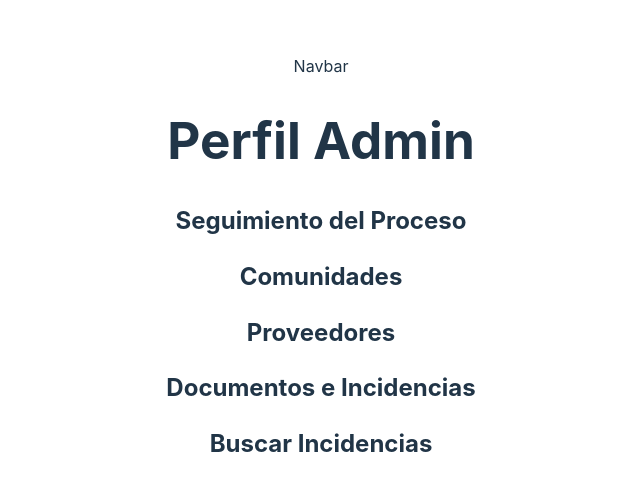
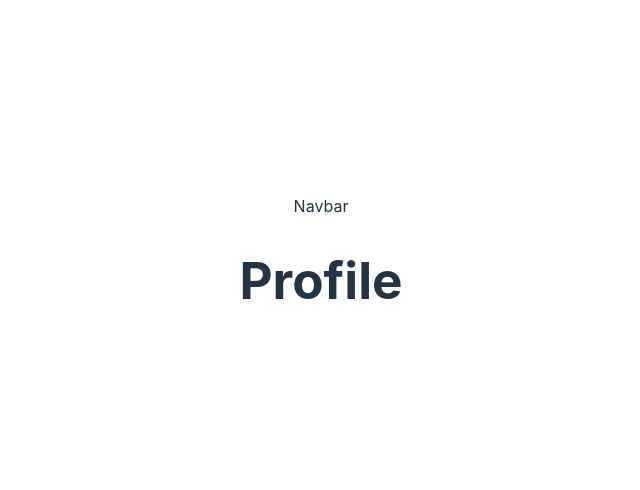
Before and after one commit to VeroPolegre/Fincas_Front, a React (Vite) app: page /profile in a window 1280 px wide. Shown: the part 132-622 px from the top of the page, without its empty margins (319-959 px from the left). Built offline with nearby package versions, Linux system fonts and the light colour scheme.

Commit message:
naming profile

```diff
--- a/src/App.jsx
+++ b/src/App.jsx
@@ -4,7 +4,7 @@ import Login from "./components/Login/Login";
 import Register from "./components/Register/Register";
 import { BrowserRouter as Router, Routes, Route } from "react-router-dom";
 import Profile from "./pages/Profile/Profile";
-import CreateCertificate from "./pages/CreateCertificate/CreateCertificate";
+import AdminProfile from "./pages/AdminProfile/AdminProfile";
 
 function App() {
   return (
@@ -20,7 +20,7 @@ function App() {
           <Route path="/profile" element={<Profile />}>
             {" "}
           </Route>
-          <Route path="/createcertificate" element={<CreateCertificate />}>
+          <Route path="/adminprofile" element={<AdminProfile />}>
             {" "}
           </Route>
         </Routes>
--- a/src/pages/CreateCertificate/CreateCertificate.jsx
+++ b/src/pages/AdminProfile/AdminProfile.jsx
@@ -1,7 +1,7 @@
 import React, { useState } from "react";
 import Header from "../../components/Header/Header";
 
-const CreateCertificate = () => {
+const AdminProfile = () => {
   const [comunidad, setComunidad] = useState("");
   const [archivo, setArchivo] = useState(null);
 
@@ -20,7 +20,7 @@ const CreateCertificate = () => {
   return (
     <>
       <Header />
-      <h1>Actas</h1>
+      <h1>Perfil Admin</h1>
       <form>
         <label>
           Comunidad:
@@ -45,4 +45,4 @@ const CreateCertificate = () => {
   );
 };
 
-export default CreateCertificate;
+export default AdminProfile;
--- a/src/pages/Profile/Profile.jsx
+++ b/src/pages/Profile/Profile.jsx
@@ -5,22 +5,7 @@ const Profile = () => {
   return (
     <>
       <Header />
-      <h1>Perfil Admin</h1>
-      <div>
-        <h2>Seguimiento del Proceso</h2>
-      </div>
-      <div>
-        <h2>Comunidades</h2>
-      </div>
-      <div>
-        <h2>Proveedores</h2>
-      </div>
-      <div>
-        <h2>Documentos e Incidencias</h2>
-      </div>
-      <div>
-        <h2>Buscar Incidencias</h2>
-      </div>
+      <h1>Profile</h1>
     </>
   );
 };
```
